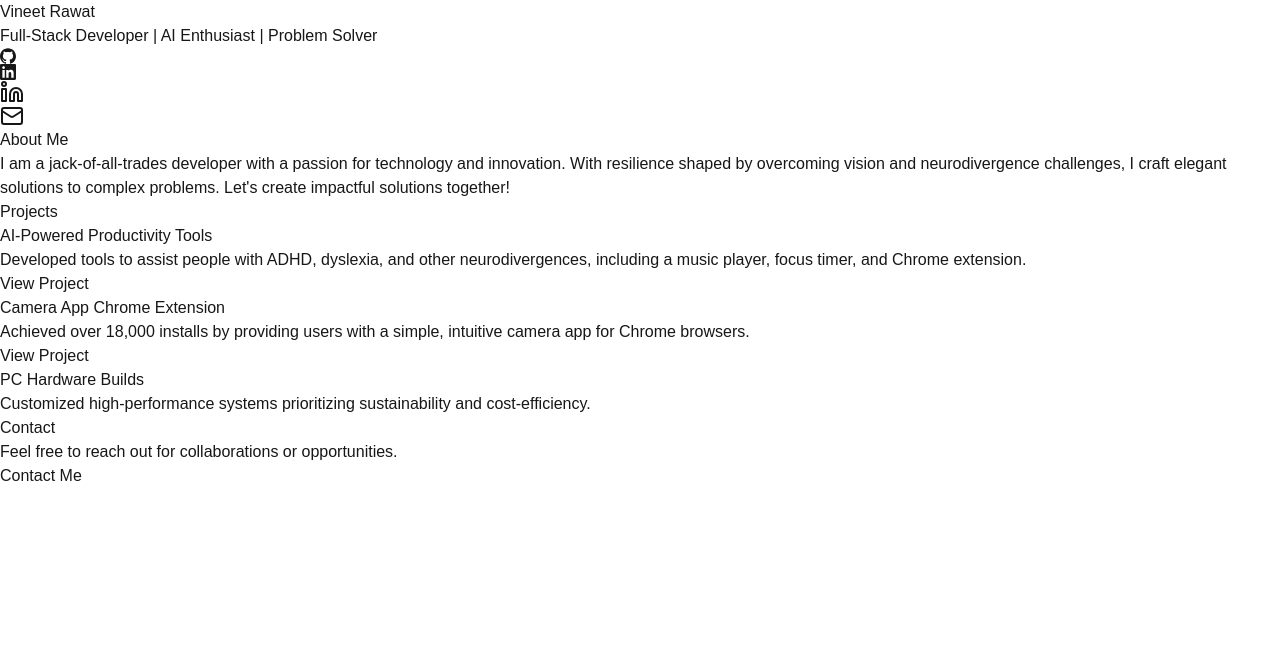
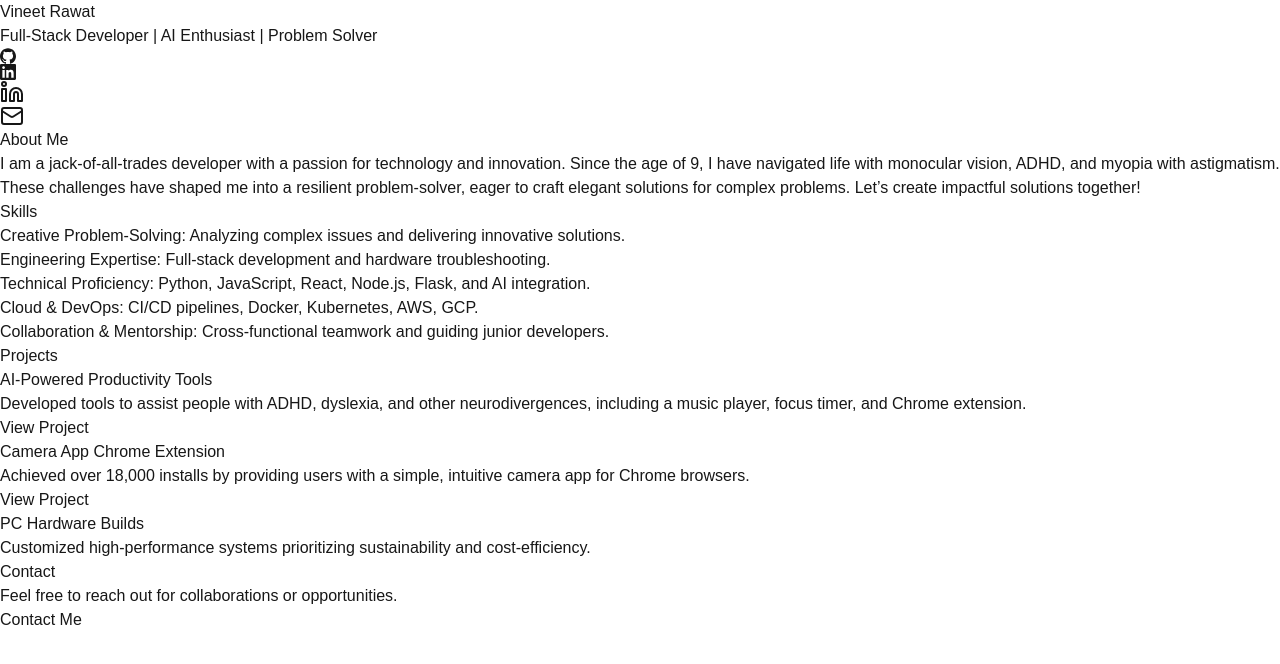
Before and after one commit to vineet-codes256/404-talent-found, a Next.js app: page / in a window 1280 px wide. Shown: the top 664 px of the page. Built offline with nearby package versions, Linux system fonts and the light colour scheme.

Commit message:
enhance portfolio page with personal story and skills section

```diff
--- a/src/app/page.tsx
+++ b/src/app/page.tsx
@@ -60,10 +60,22 @@ export default function Portfolio() {
           <h2 className="text-3xl font-semibold text-gray-700 mb-6">About Me</h2>
           <p className="text-lg text-gray-600">
             I am a jack-of-all-trades developer with a passion for technology and
-            innovation. With resilience shaped by overcoming vision and
-            neurodivergence challenges, I craft elegant solutions to complex
-            problems. Let&apos;s create impactful solutions together!
+            innovation. Since the age of 9, I have navigated life with monocular
+            vision, ADHD, and myopia with astigmatism. These challenges have
+            shaped me into a resilient problem-solver, eager to craft elegant
+            solutions for complex problems. Let’s create impactful solutions together!
           </p>
+        </section>
+
+        <section className="my-10">
+          <h2 className="text-3xl font-semibold text-gray-700 mb-6">Skills</h2>
+          <ul className="list-disc list-inside text-lg text-gray-600">
+            <li>Creative Problem-Solving: Analyzing complex issues and delivering innovative solutions.</li>
+            <li>Engineering Expertise: Full-stack development and hardware troubleshooting.</li>
+            <li>Technical Proficiency: Python, JavaScript, React, Node.js, Flask, and AI integration.</li>
+            <li>Cloud & DevOps: CI/CD pipelines, Docker, Kubernetes, AWS, GCP.</li>
+            <li>Collaboration & Mentorship: Cross-functional teamwork and guiding junior developers.</li>
+          </ul>
         </section>
 
         <section className="my-10">
@@ -86,7 +98,6 @@ export default function Portfolio() {
                       <a
                         href={project.link}
                         target="_blank"
-                        rel="noopener noreferrer"
                         className="text-blue-500 underline mt-2 inline-block"
                       >
                         View Project
```
